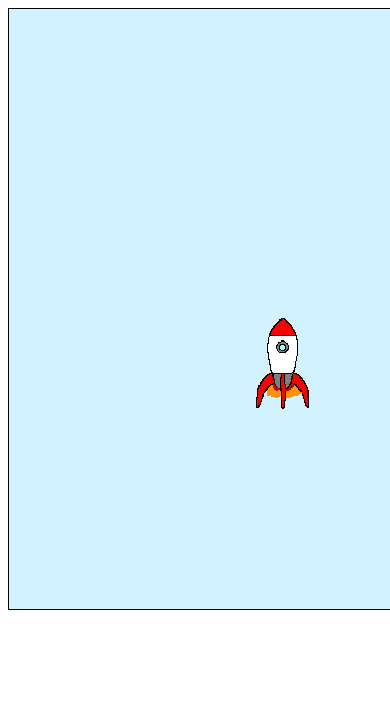
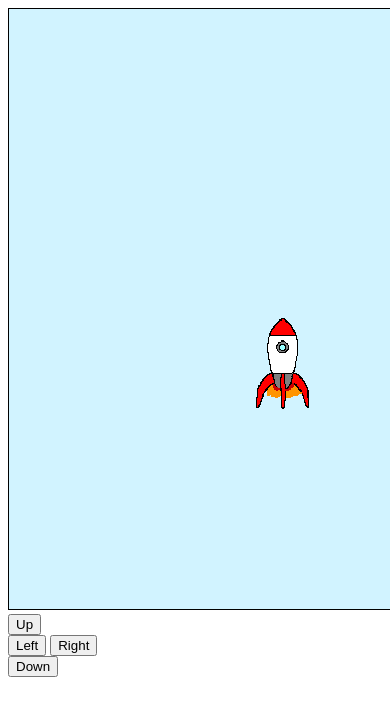
Before and after one commit to jakethakur/jdanunjetyjmi-games, a plain HTML site: page physics/game.html in a window 390 px wide. Shown: the top 716 px of the page. Drawn offline with Linux system fonts and the light colour scheme.

Commit message:
mobile touch

```diff
--- a/physics/game.html
+++ b/physics/game.html
@@ -8,6 +8,13 @@
 <body>
 	<canvas id="game" width="600" height="600"></canvas>
 
+	<button ontouchstart="touchUp(event)">Up</button>
+	<br>
+	<button ontouchstart="touchLeft(event)">Left</button>
+	<button ontouchstart="touchRight(event)">Right</button>
+	<br>
+	<button ontouchstart="touchDown(event)">Down</button>
+
 	<script src="./main.js"></script>
 </body>
 </html>
```
